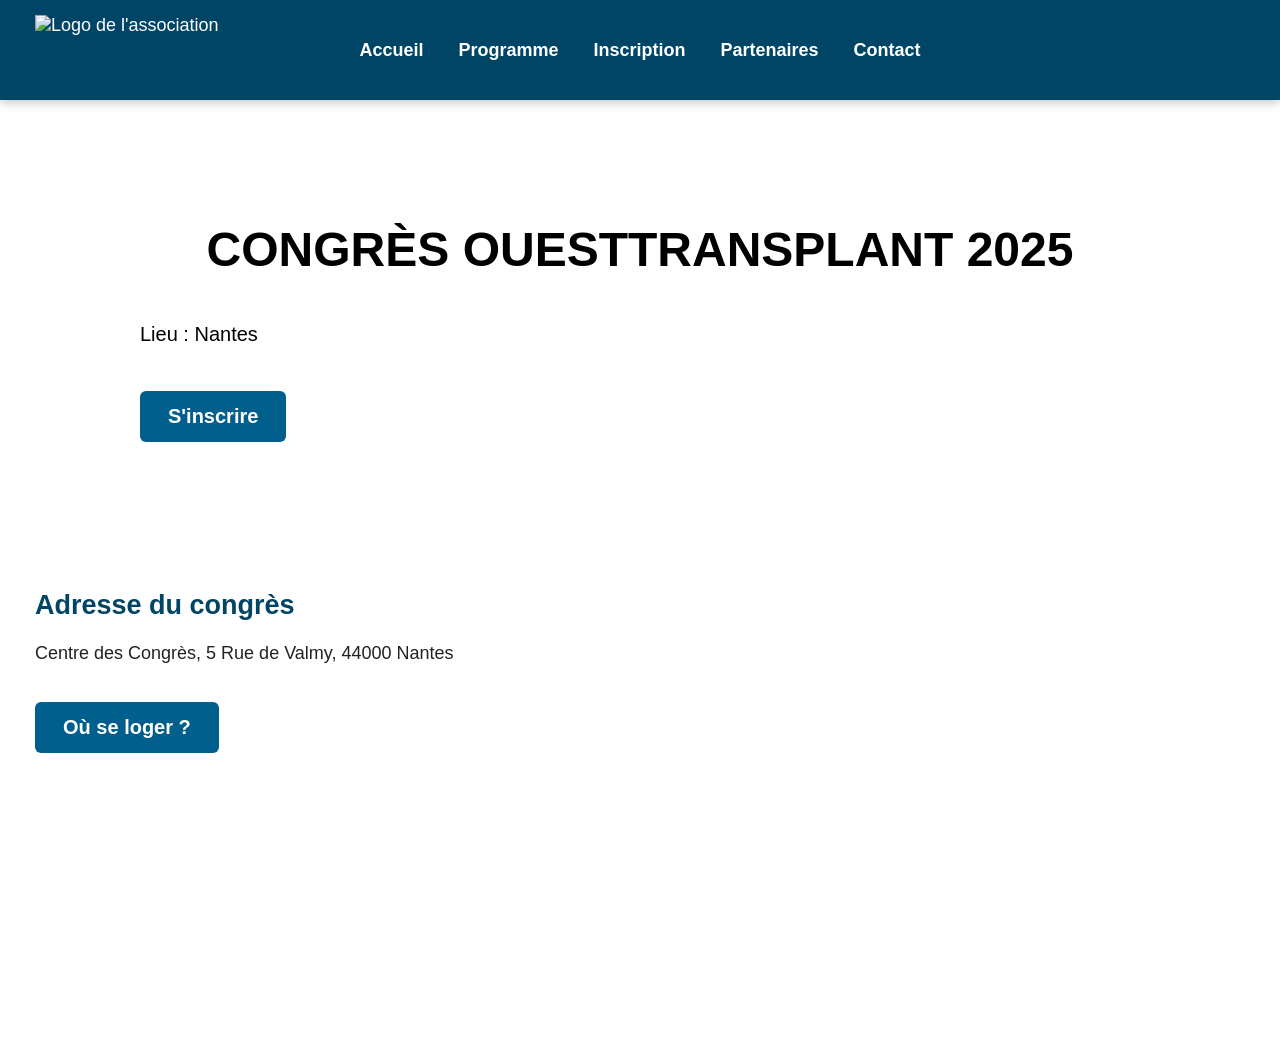
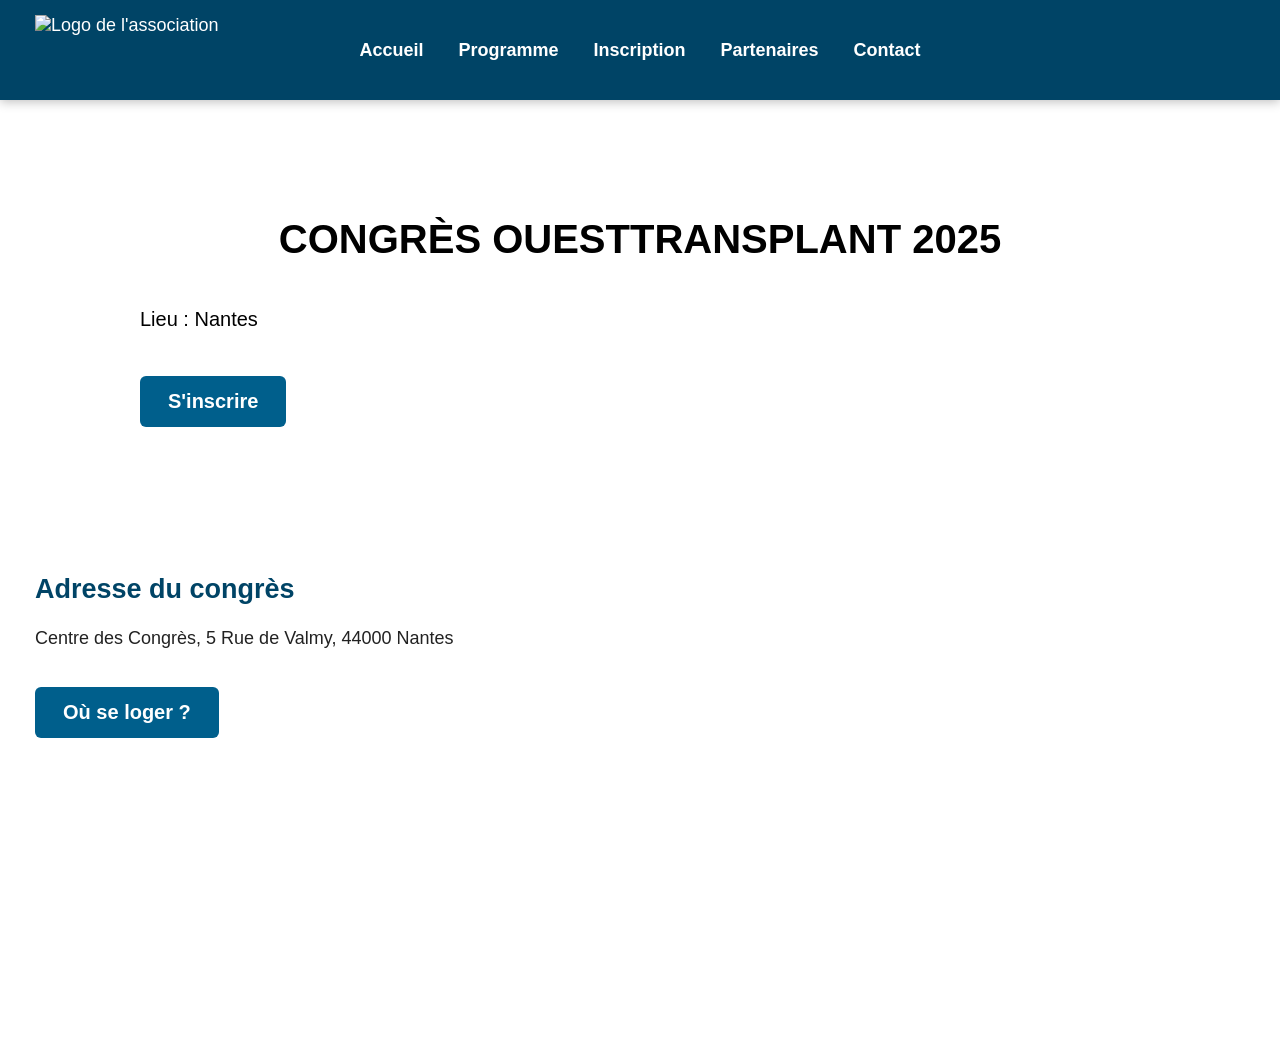

Update style.css

--- a/style.css
+++ b/style.css
@@ -60,7 +60,7 @@ body {
 /* ---------- Hiérarchie typographique ---------- */
 
 .main-content h1 {
-    font-size: 48px;
+    font-size: 40px;
     font-weight: 700;
     text-align: center;
     margin-bottom: 40px;
@@ -68,21 +68,21 @@ body {
 }
 
 .main-content h2 {
-    font-size: 34px;
+    font-size: 20px;
     margin-top: 45px;
     margin-bottom: 20px;
     color: #2255b3;
 }
 
 .main-content h2bis {
-    font-size: 28px;
+    font-size: 20px;
     margin-top: 45px;
     margin-bottom: 25px;
     color: black;
 }
 
 .main-content h3 {
-    font-size: 28px;
+    font-size: 20px;
     margin-top: 35px;
     margin-bottom: 15px;
     color : black;
